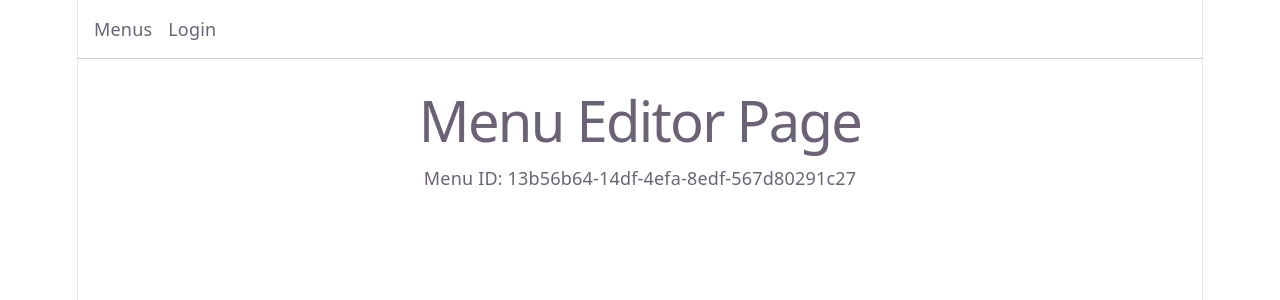
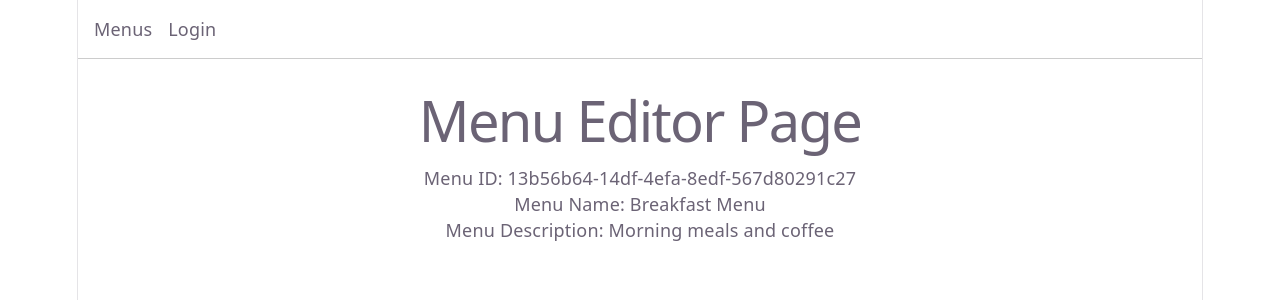
Before and after one commit to enterkvas/menu-manager, a React (Vite) app: page /menus/13b56b64-14df-4efa-8edf-567d80291c27 in a window 1280 px wide. Shown: the top 300 px of the page. Built offline with nearby package versions, Linux system fonts and the light colour scheme.

Commit message:
Display selected menu

```diff
--- a/src/pages/MenuEditorPage/MenuEditorPage.tsx
+++ b/src/pages/MenuEditorPage/MenuEditorPage.tsx
@@ -1,13 +1,20 @@
 import { useParams } from 'react-router-dom'
+import { useMenus } from '@/entities/menu/model/useMenus'
 
 export function MenuEditorPage() {
   const { menuId } = useParams()
 
+  const { menus } = useMenus()
+
+  const menu = menus.find((menu) => menu.id === menuId)
+
   return (
-    <div>
-      <h1>Menu Editor Page</h1>
+  <div>
+    <h1>Menu Editor Page</h1>
 
-      <p>Menu ID: {menuId}</p>
-    </div>
-  )
+    <p>Menu ID: {menuId}</p>
+    <p>Menu Name: {menu?.name}</p>
+    <p>Menu Description: {menu?.description}</p>
+  </div>
+)
 }
```
